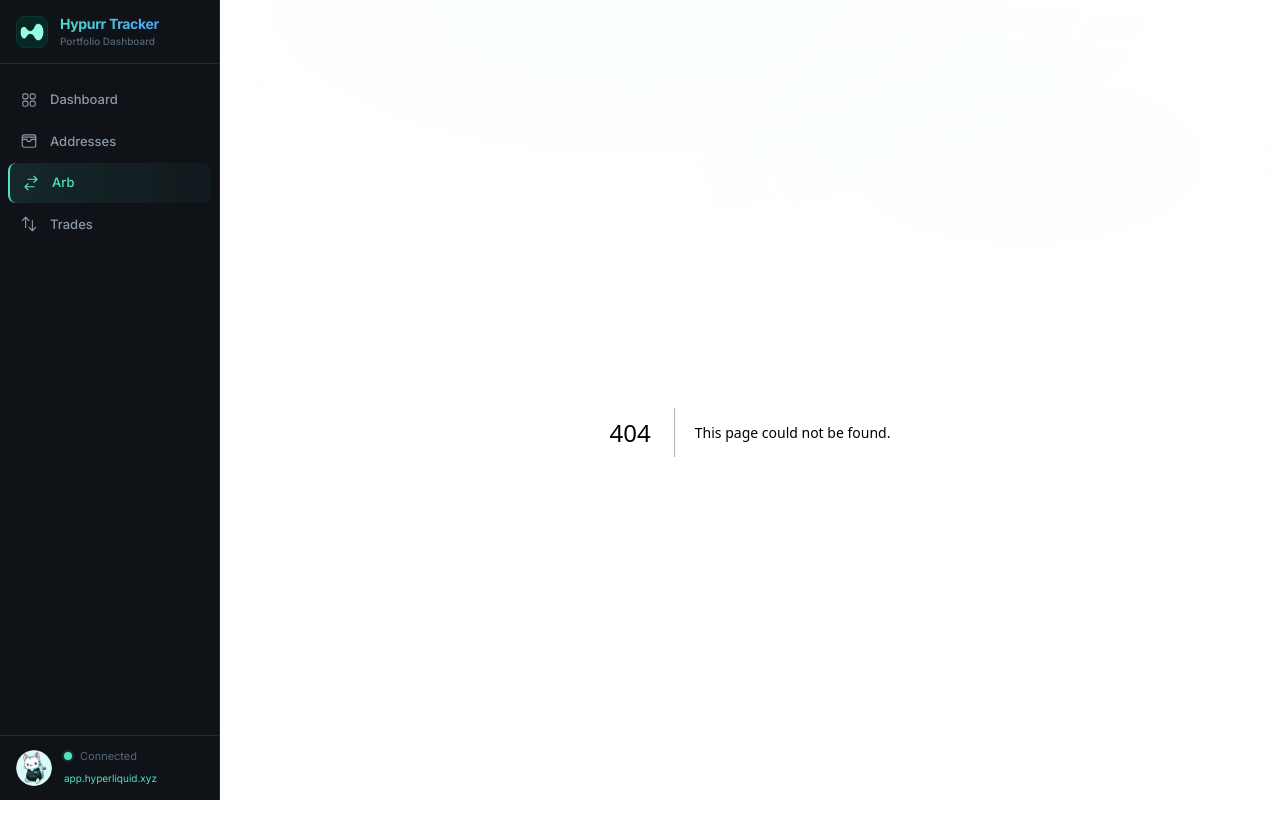
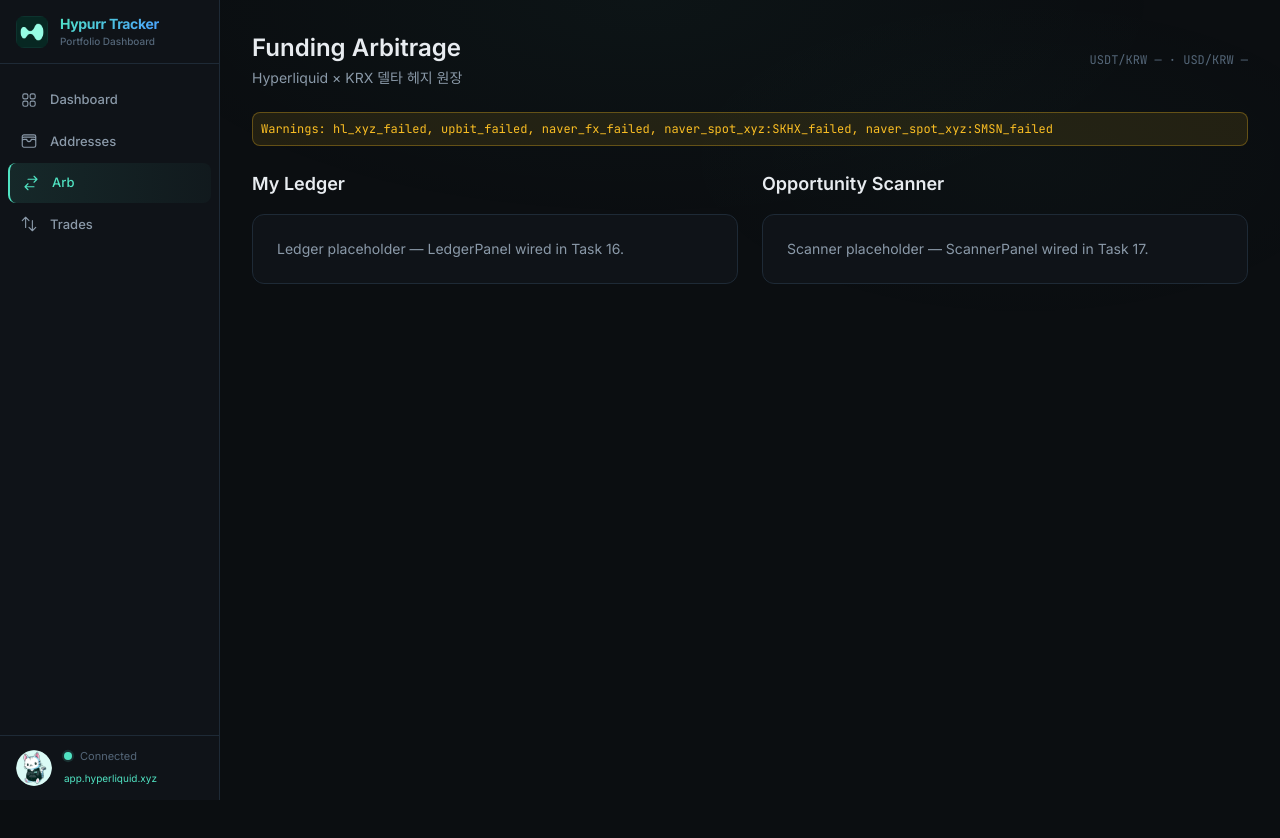
Before and after one commit to hypurr710-tech/hlbot, a Next.js app: page /arb in a window 1280 px wide. Before the commit this address had no page. Shown: the top 838 px of the page. After the commit the page ends 800 px from the top, so only its background shows below. Built offline with nearby package versions, Linux system fonts and the light colour scheme; no server answers.

Commit message:
feat(arb): scaffold /arb split-view page + polling hook
Co-Authored-By: Claude Opus 4.7 (1M context) <noreply@anthropic.com>

```diff
--- /dev/null
+++ b/src/app/arb/page.tsx
@@ -0,0 +1,59 @@
+"use client";
+import { useLiveSnapshot } from "./useLiveSnapshot";
+
+export default function ArbPage() {
+  const { snapshot, error } = useLiveSnapshot();
+
+  return (
+    <div className="space-y-6 animate-fade-in">
+      <div className="flex items-center justify-between">
+        <div>
+          <h1 className="text-xl md:text-2xl font-semibold text-hl-text-primary">
+            Funding Arbitrage
+          </h1>
+          <p className="text-xs md:text-sm text-hl-text-secondary mt-1">
+            Hyperliquid × KRX 델타 헤지 원장
+          </p>
+        </div>
+        {snapshot && (
+          <div className="text-xs text-hl-text-tertiary font-mono">
+            USDT/KRW {snapshot.fx.usdtKrwUpbit?.toFixed(2) ?? "—"} · USD/KRW{" "}
+            {snapshot.fx.usdKrwHana?.toFixed(2) ?? "—"}
+          </div>
+        )}
+      </div>
+
+      {error && (
+        <div className="bg-hl-red/10 border border-hl-red/30 text-hl-red text-sm p-3 rounded-lg">
+          Aggregator error: {error}
+        </div>
+      )}
+
+      {snapshot && snapshot.warnings.length > 0 && (
+        <div className="bg-hl-yellow/10 border border-hl-yellow/30 text-hl-yellow text-xs p-2 rounded-lg font-mono">
+          Warnings: {snapshot.warnings.join(", ")}
+        </div>
+      )}
+
+      <div className="grid grid-cols-1 lg:grid-cols-2 gap-6">
+        <section>
+          <h2 className="text-lg font-semibold text-hl-text-primary mb-4">
+            My Ledger
+          </h2>
+          <div className="bg-hl-bg-secondary border border-hl-border rounded-xl p-6 text-sm text-hl-text-secondary">
+            Ledger placeholder — LedgerPanel wired in Task 16.
+          </div>
+        </section>
+
+        <section>
+          <h2 className="text-lg font-semibold text-hl-text-primary mb-4">
+            Opportunity Scanner
+          </h2>
+          <div className="bg-hl-bg-secondary border border-hl-border rounded-xl p-6 text-sm text-hl-text-secondary">
+            Scanner placeholder — ScannerPanel wired in Task 17.
+          </div>
+        </section>
+      </div>
+    </div>
+  );
+}
--- /dev/null
+++ b/src/app/arb/useLiveSnapshot.ts
@@ -0,0 +1,36 @@
+"use client";
+import { useEffect, useRef, useState } from "react";
+import type { LiveSnapshot } from "@/lib/aggregator/types";
+
+const POLL_MS = 5000;
+
+export function useLiveSnapshot() {
+  const [snapshot, setSnapshot] = useState<LiveSnapshot | null>(null);
+  const [error, setError] = useState<string | null>(null);
+  const timer = useRef<ReturnType<typeof setInterval> | null>(null);
+
+  useEffect(() => {
+    let cancelled = false;
+    const load = async () => {
+      try {
+        const res = await fetch("/api/aggregator", { cache: "no-store" });
+        if (!res.ok) throw new Error(`HTTP ${res.status}`);
+        const data = (await res.json()) as LiveSnapshot;
+        if (!cancelled) {
+          setSnapshot(data);
+          setError(null);
+        }
+      } catch (err) {
+        if (!cancelled) setError(err instanceof Error ? err.message : "fetch failed");
+      }
+    };
+    load();
+    timer.current = setInterval(load, POLL_MS);
+    return () => {
+      cancelled = true;
+      if (timer.current) clearInterval(timer.current);
+    };
+  }, []);
+
+  return { snapshot, error };
+}
```
